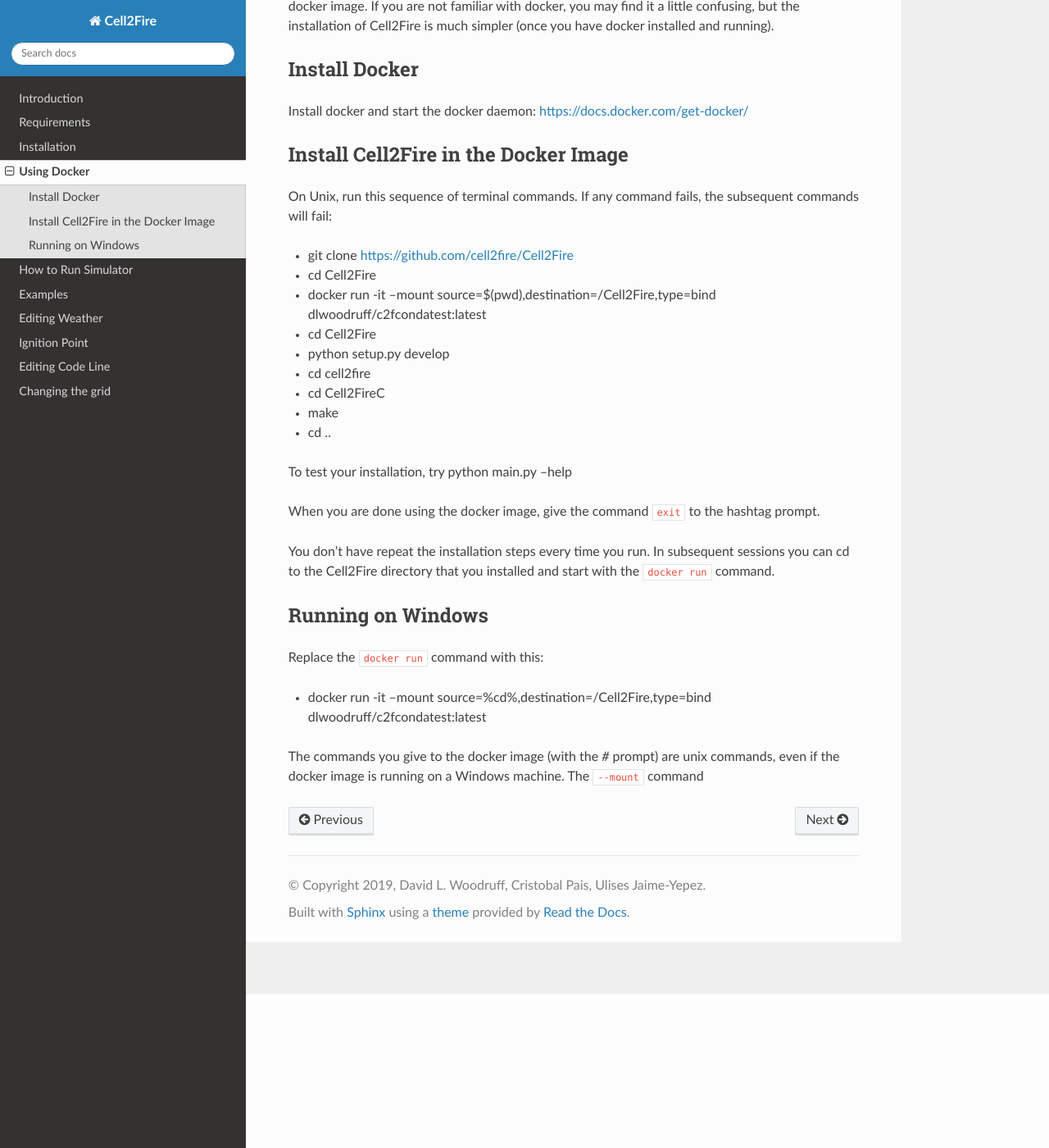
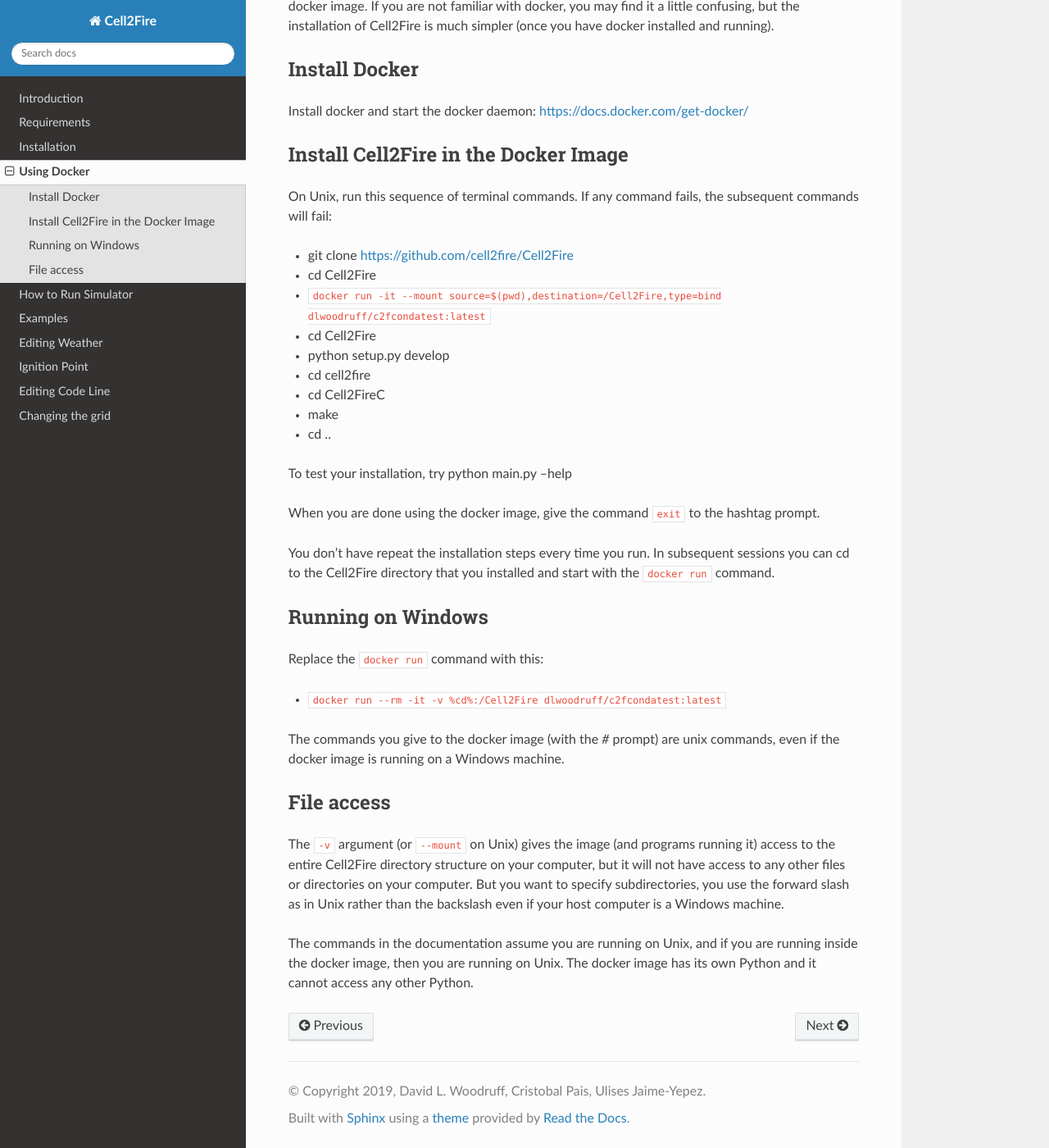
Before and after one commit to cell2fire/Cell2Fire, a Sphinx documentation site: the page built from docsrc/source/rstfiles/docker.rst, in a window 1280 px wide and 1400 px high, scrolled down 188 px. Shown: the whole window at 82% size. Built offline with Sphinx 7.4.7 and the Read the Docs theme 2.0.0, drawn with Linux system fonts in a browser that asks for light colours.

Commit message:
wrap docker run so it appears as a command

```diff
--- a/docsrc/source/rstfiles/docker.rst
+++ b/docsrc/source/rstfiles/docker.rst
@@ -26,7 +26,7 @@ the subsequent commands will fail:
 
 * cd Cell2Fire
 
-* docker run -it --mount source=$(pwd),destination=/Cell2Fire,type=bind dlwoodruff/c2fcondatest:latest
+* ``docker run -it --mount source=$(pwd),destination=/Cell2Fire,type=bind dlwoodruff/c2fcondatest:latest``
 
 * cd Cell2Fire
 
@@ -55,9 +55,24 @@ Running on Windows
 
 Replace the ``docker run`` command with this:
 
-* docker run -it --mount source=%cd%,destination=/Cell2Fire,type=bind dlwoodruff/c2fcondatest:latest
+* ``docker run --rm -it -v %cd%:/Cell2Fire dlwoodruff/c2fcondatest:latest``
 
 
 The commands you give to the docker image (with the `#` prompt) are
 unix commands, even if the docker image is running on a Windows
-machine. The ``--mount`` command
+machine.
+
+File access
+^^^^^^^^^^^
+
+The ``-v`` argument (or ``--mount`` on Unix) gives the image
+(and programs running it) access to the entire Cell2Fire directory
+structure on your computer, but it will not have access to any other
+files or directories on your computer. But you want to specify
+subdirectories, you use the forward slash as in Unix rather than the
+backslash even if your host computer is a  Windows machine.
+
+The commands in the documentation assume you are running on Unix, and
+if you are running inside the docker image, then you are running
+on Unix. The docker image has its own Python and it cannot
+access any other Python.
```
